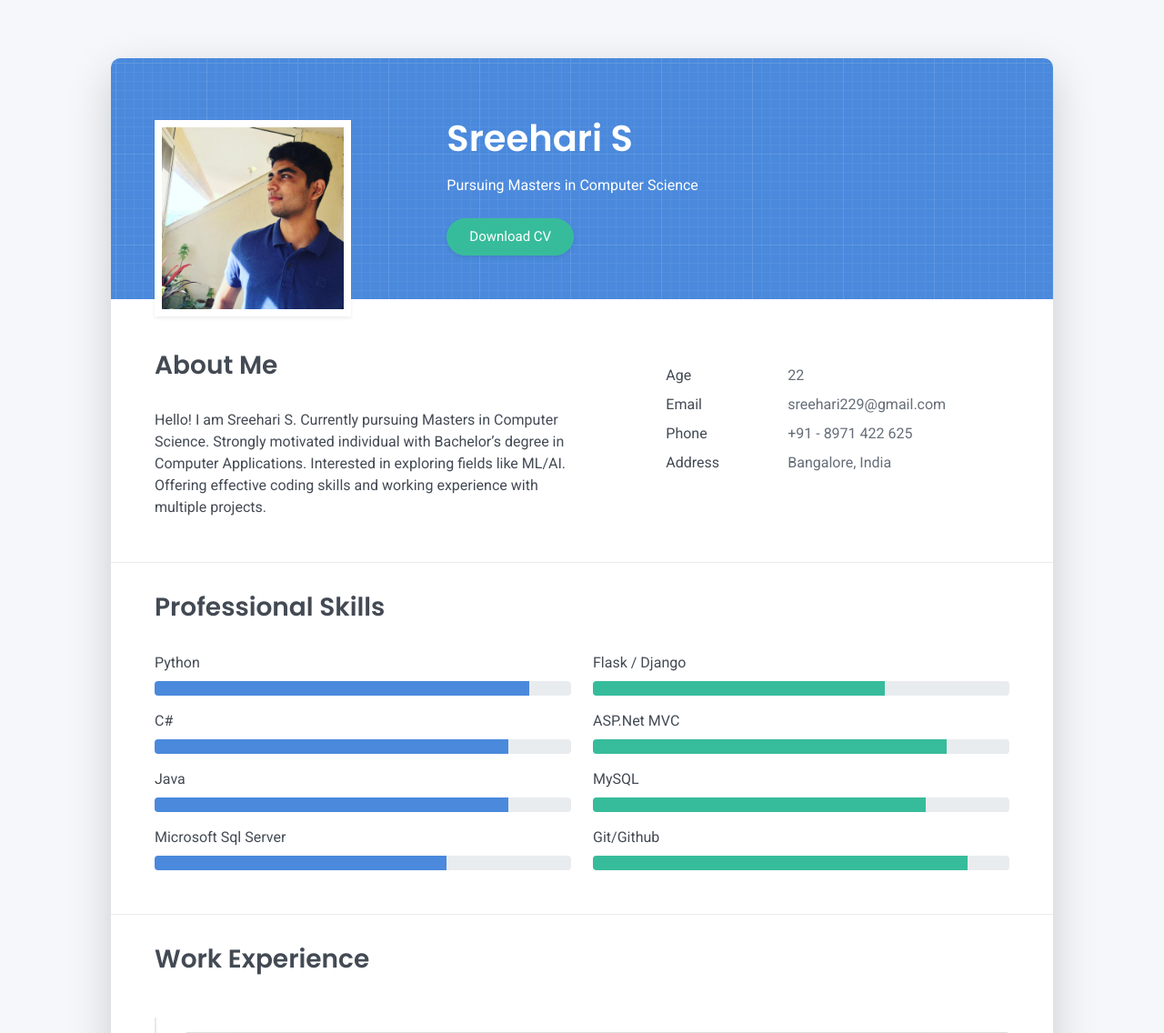
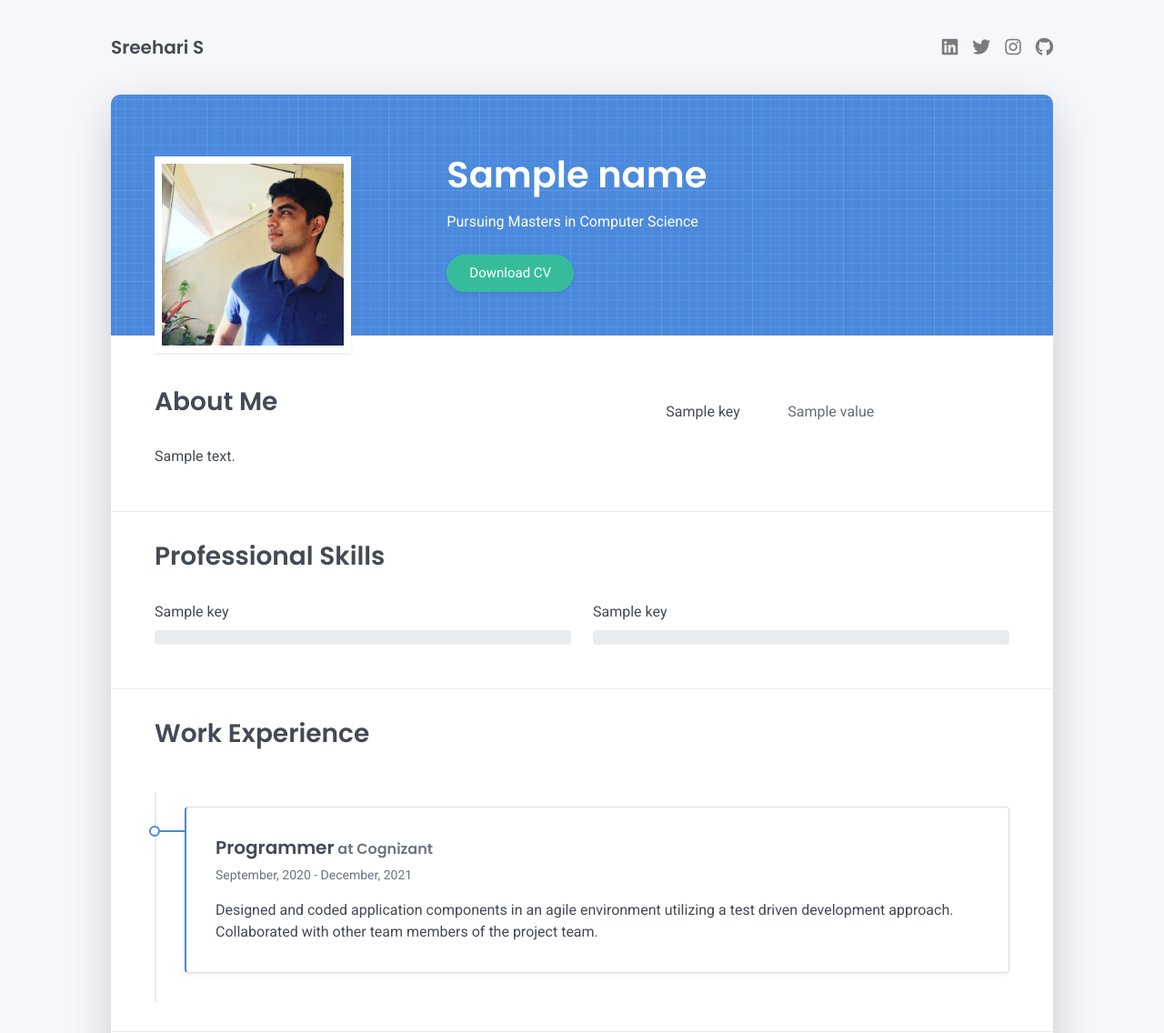
Before and after one commit to sreehari229/Website, a Django app: template templates/CurVitae/index.html in a window 1280 px wide. Shown: the top 1136 px of the page at 91% size. Run offline with Django 4.2, Linux system fonts and the light colour scheme; the template is opened without the code that fills it: most values are stand-ins (such as "Sample title", 1, 10 or a date in 2020); some libraries are stand-ins or nearby versions.

Commit message:
about section modified

```diff
--- a/MyWebsite/settings.py
+++ b/MyWebsite/settings.py
@@ -24,7 +24,7 @@
 SECRET_KEY = 'django-insecure-zq5vad8dwnjs_9umlqeba_#wy6ab=)4u^k&o3zsdmy+-e5^#6!'
 
 # SECURITY WARNING: don't run with debug turned on in production!
-DEBUG = False
+DEBUG = True
 
 ALLOWED_HOSTS = [
     '127.0.0.1',
--- a/templates/CurVitae/index.html
+++ b/templates/CurVitae/index.html
@@ -36,7 +36,7 @@
   <header class="d-print-none">
     <div class="container text-center text-lg-left">
       <div class="py-3 clearfix">
-        <!--<h1 class="site-title mb-0">Sreehari S</h1>
+        <h1 class="site-title mb-0">Sreehari S</h1>
         <div class="site-nav">
           <nav role="navigation">
             <ul class="nav justify-content-center">
@@ -55,7 +55,7 @@
               </li>
             </ul>
           </nav>
-        </div>-->
+        </div>
       </div>
     </div>
   </header>
@@ -69,7 +69,7 @@
                   height="200" /></div>
             </div>
             <div class="col-lg-8 col-md-7 text-center text-md-start">
-              <h2 class="h1 mt-2" data-aos="fade-left" data-aos-delay="0">Sreehari S</h2>
+              <h2 class="h1 mt-2" data-aos="fade-left" data-aos-delay="0">{{ name }}</h2>
               <p data-aos="fade-left" data-aos-delay="100">Pursuing Masters in Computer Science</p>
               <div class="d-print-none" data-aos="fade-left" data-aos-delay="200">
                 <a class="btn btn-success shadow-sm mt-1" href="{% static 'CurVitae/CV.pdf' %}" target="_blank">Download CV</a>
@@ -83,36 +83,18 @@
           <div class="row">
             <div class="col-md-6">
               <h2 class="h3 mb-3">About Me</h2>
-              <p>Hello! I am Sreehari S. Currently pursuing Masters in Computer Science. Strongly motivated individual
-                with Bachelor’s degree in Computer Applications. Interested in exploring
-                fields like ML/AI. Offering effective coding skills and working experience with multiple projects.</p>
+              <p>{{ about }}</p>
             </div>
             <div class="col-md-5 offset-md-1">
               <div class="row mt-2">
-                <div class="col-sm-4">
-                  <div class="pb-1">Age</div>
-                </div>
-                <div class="col-sm-8">
-                  <div class="pb-1 text-secondary">22</div>
-                </div>
-                <div class="col-sm-4">
-                  <div class="pb-1">Email</div>
-                </div>
-                <div class="col-sm-8">
-                  <div class="pb-1 text-secondary">sreehari229@gmail.com</div>
-                </div>
-                <div class="col-sm-4">
-                  <div class="pb-1">Phone</div>
-                </div>
-                <div class="col-sm-8">
-                  <div class="pb-1 text-secondary">+91 - 8971 422 625</div>
-                </div>
-                <div class="col-sm-4">
-                  <div class="pb-1">Address</div>
-                </div>
-                <div class="col-sm-8">
-                  <div class="pb-1 text-secondary">Bangalore, India</div>
-                </div>
+                {% for key,value in about_section.items %}
+                  <div class="col-sm-4">
+                    <div class="pb-1">{{ key }}</div>
+                  </div>
+                  <div class="col-sm-8">
+                    <div class="pb-1 text-secondary">{{ value }}</div>
+                  </div>
+                {% endfor %}
               </div>
             </div>
           </div>
@@ -127,66 +109,29 @@
 
             <!--  Left Column  -->
             <div class="col-md-6">
-              <div class="mb-2"><span>Python</span>
+              {% for key, value in professional_skills_left.items %}
+              <div class="mb-2"><span>{{ key }}</span>
                 <div class="progress my-1">
                   <div class="progress-bar bg-primary" role="progressbar" data-aos="zoom-in-right" data-aos-delay="100"
-                    data-aos-anchor=".skills-section" style="width: 90%" aria-valuenow="90" aria-valuemin="0"
+                    data-aos-anchor=".skills-section" style="width: {{ value }}%" aria-valuenow="{{ value }}" aria-valuemin="0"
                     aria-valuemax="100"></div>
                 </div>
               </div>
-              <div class="mb-2"><span>C#</span>
-                <div class="progress my-1">
-                  <div class="progress-bar bg-primary" role="progressbar" data-aos="zoom-in-right" data-aos-delay="200"
-                    data-aos-anchor=".skills-section" style="width: 85%" aria-valuenow="85" aria-valuemin="0"
-                    aria-valuemax="100"></div>
-                </div>
-              </div>
-              <div class="mb-2"><span>Java</span>
-                <div class="progress my-1">
-                  <div class="progress-bar bg-primary" role="progressbar" data-aos="zoom-in-right" data-aos-delay="300"
-                    data-aos-anchor=".skills-section" style="width: 85%" aria-valuenow="75" aria-valuemin="0"
-                    aria-valuemax="100"></div>
-                </div>
-              </div>
-              <div class="mb-2"><span>Microsoft Sql Server</span>
-                <div class="progress my-1">
-                  <div class="progress-bar bg-primary" role="progressbar" data-aos="zoom-in-right" data-aos-delay="300"
-                    data-aos-anchor=".skills-section" style="width: 70%" aria-valuenow="75" aria-valuemin="0"
-                    aria-valuemax="100"></div>
-                </div>
-              </div>
+              {% endfor %}
+
             </div>
 
             <!--  Right Column  -->
             <div class="col-md-6">
-              <div class="mb-2"><span>Flask / Django</span>
+              {% for key, value in professional_skills_right.items %}
+              <div class="mb-2"><span>{{ key }}</span>
                 <div class="progress my-1">
                   <div class="progress-bar bg-success" role="progressbar" data-aos="zoom-in-right" data-aos-delay="400"
-                    data-aos-anchor=".skills-section" style="width: 70%" aria-valuenow="90" aria-valuemin="0"
+                    data-aos-anchor=".skills-section" style="width: {{ value }}%" aria-valuenow="{{ value }}" aria-valuemin="0"
                     aria-valuemax="100"></div>
                 </div>
               </div>
-              <div class="mb-2"><span>ASP.Net MVC</span>
-                <div class="progress my-1">
-                  <div class="progress-bar bg-success" role="progressbar" data-aos="zoom-in-right" data-aos-delay="500"
-                    data-aos-anchor=".skills-section" style="width: 85%" aria-valuenow="85" aria-valuemin="0"
-                    aria-valuemax="100"></div>
-                </div>
-              </div>
-              <div class="mb-2"><span>MySQL</span>
-                <div class="progress my-1">
-                  <div class="progress-bar bg-success" role="progressbar" data-aos="zoom-in-right" data-aos-delay="600"
-                    data-aos-anchor=".skills-section" style="width: 80%" aria-valuenow="80" aria-valuemin="0"
-                    aria-valuemax="100"></div>
-                </div>
-              </div>
-              <div class="mb-2"><span>Git/Github</span>
-                <div class="progress my-1">
-                  <div class="progress-bar bg-success" role="progressbar" data-aos="zoom-in-right" data-aos-delay="600"
-                    data-aos-anchor=".skills-section" style="width: 90%" aria-valuenow="80" aria-valuemin="0"
-                    aria-valuemax="100"></div>
-                </div>
-              </div>
+              {% endfor %}
             </div>
           </div>
         </div>
```
Also changed, not shown: CurVitae/views.py (+28 -1 lines).
